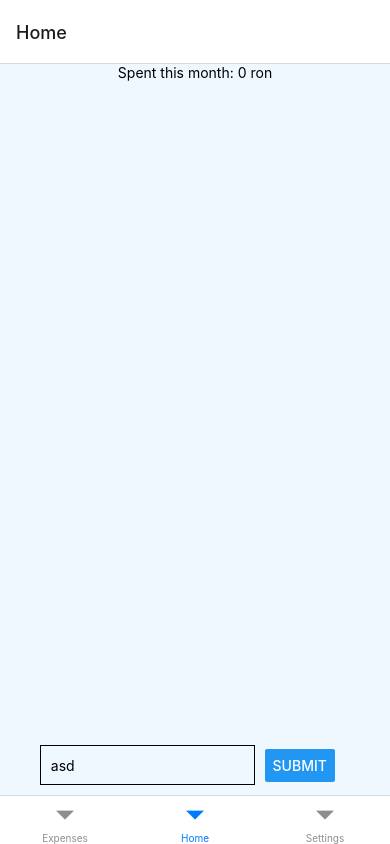
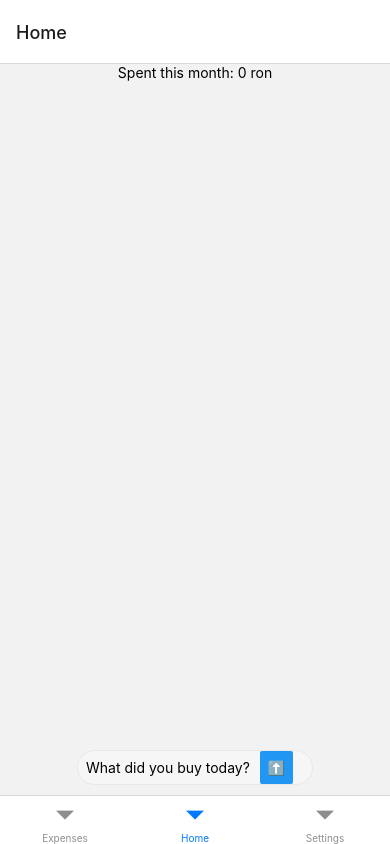
Before and after one commit to danielmititelu/log-a-majig, a React Native app: screen /Home in a window 390 px wide. Built offline with nearby package versions, Linux system fonts and the light colour scheme.

Commit message:
Update messages view

```diff
--- a/src/screens/HomeScreen.tsx
+++ b/src/screens/HomeScreen.tsx
@@ -1,7 +1,14 @@
 import AsyncStorage from "@react-native-async-storage/async-storage";
 import { StatusBar } from "expo-status-bar";
 import React, { useEffect } from "react";
-import { Button, StyleSheet, Text, TextInput, View } from "react-native";
+import {
+  Button,
+  ScrollView,
+  StyleSheet,
+  Text,
+  TextInput,
+  View,
+} from "react-native";
 
 export default function HomeScreen() {
   const [text, onChangeText] = React.useState("");
@@ -33,22 +40,26 @@ export default function HomeScreen() {
   return (
     <View style={styles.container}>
       <Text>Spent this month: {totalSpent} ron</Text>
-      <View>
+
+      <ScrollView style={styles.scrollView}>
         {messages.map((e, i) => (
-          <Text key={i}>{e}</Text>
+          <Text style={styles.singleMessage} key={i}>
+            {e}
+          </Text>
         ))}
-      </View>
+      </ScrollView>
+
       <View style={styles.bottom}>
         <TextInput
-          style={styles.input}
+          style={styles.inputMessage}
           onChangeText={onChangeText}
           value={text}
-          placeholder="asd"
+          placeholder="What did you buy today?"
         />
         <View style={styles.button}>
           <Button
             onPress={submitMessage}
-            title="Submit"
+            title="⬆️"
             accessibilityLabel="Learn more about this purple button"
           />
         </View>
@@ -77,23 +88,42 @@ const getData = async () => {
 };
 
 const styles = StyleSheet.create({
+  singleMessage: {
+    padding: 15,
+    marginTop: 10,
+    marginBottom: 10,
+    borderRadius: 20,
+    backgroundColor: "#1BCC77",
+    color: "white",
+  },
+  inputMessage: {
+    padding: 8,
+    margin: 10,
+    borderRadius: 20,
+    backgroundColor: "#F6F6F6",
+    width: "95%",
+    borderWidth: 1,
+    borderColor: "#E8E8E8",
+  },
+  scrollView: {
+    display: "flex",
+    alignSelf: "flex-start",
+    paddingLeft: 10,
+    paddingRight: 10,
+    width: "100%",
+  },
   container: {
     flex: 1,
     alignItems: "center",
     justifyContent: "space-between",
-    backgroundColor: "aliceblue",
   },
   bottom: {
     display: "flex",
     flexDirection: "row",
     alignItems: "center",
   },
-  button: {},
-  input: {
-    width: "65%",
-    height: 40,
-    margin: 10,
-    padding: 10,
-    borderWidth: 1,
+  button: {
+    position: "absolute",
+    right: 30,
   },
 });
```
